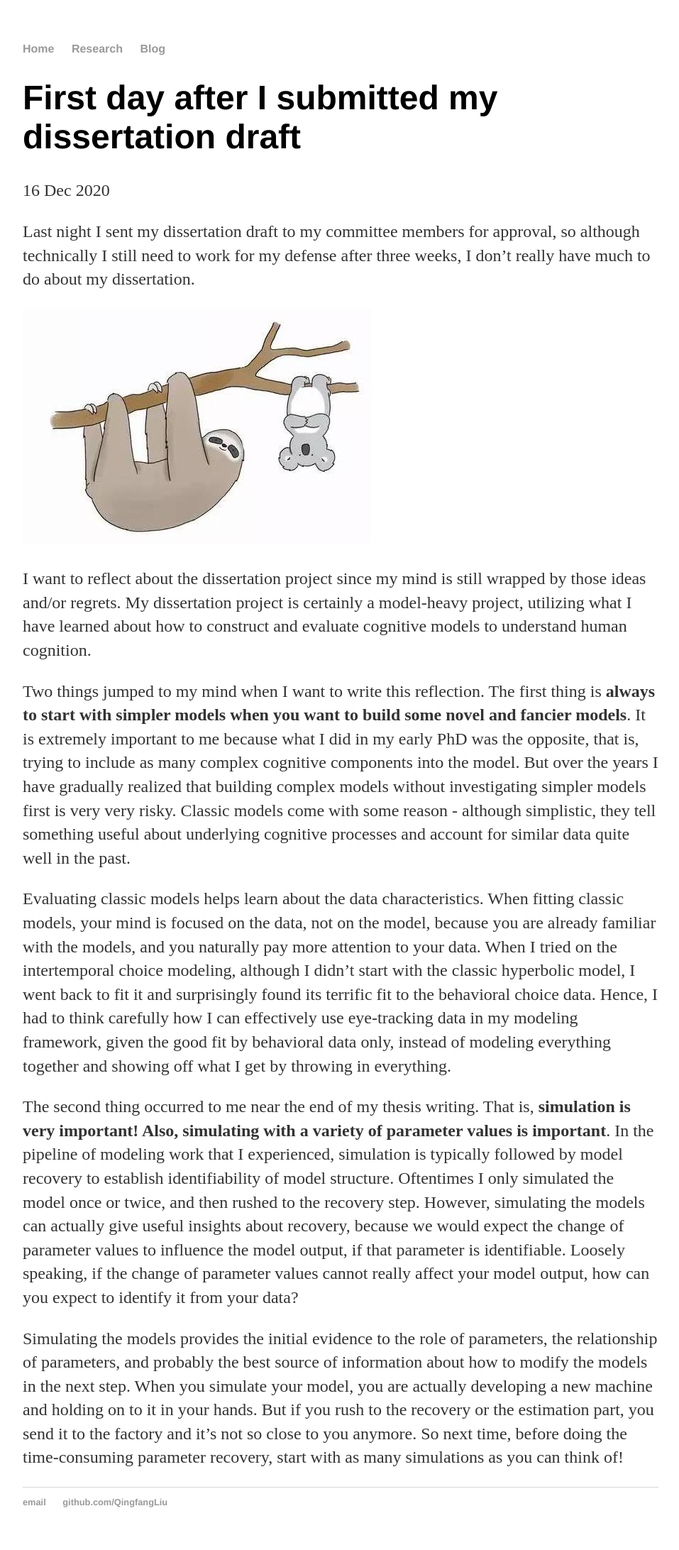
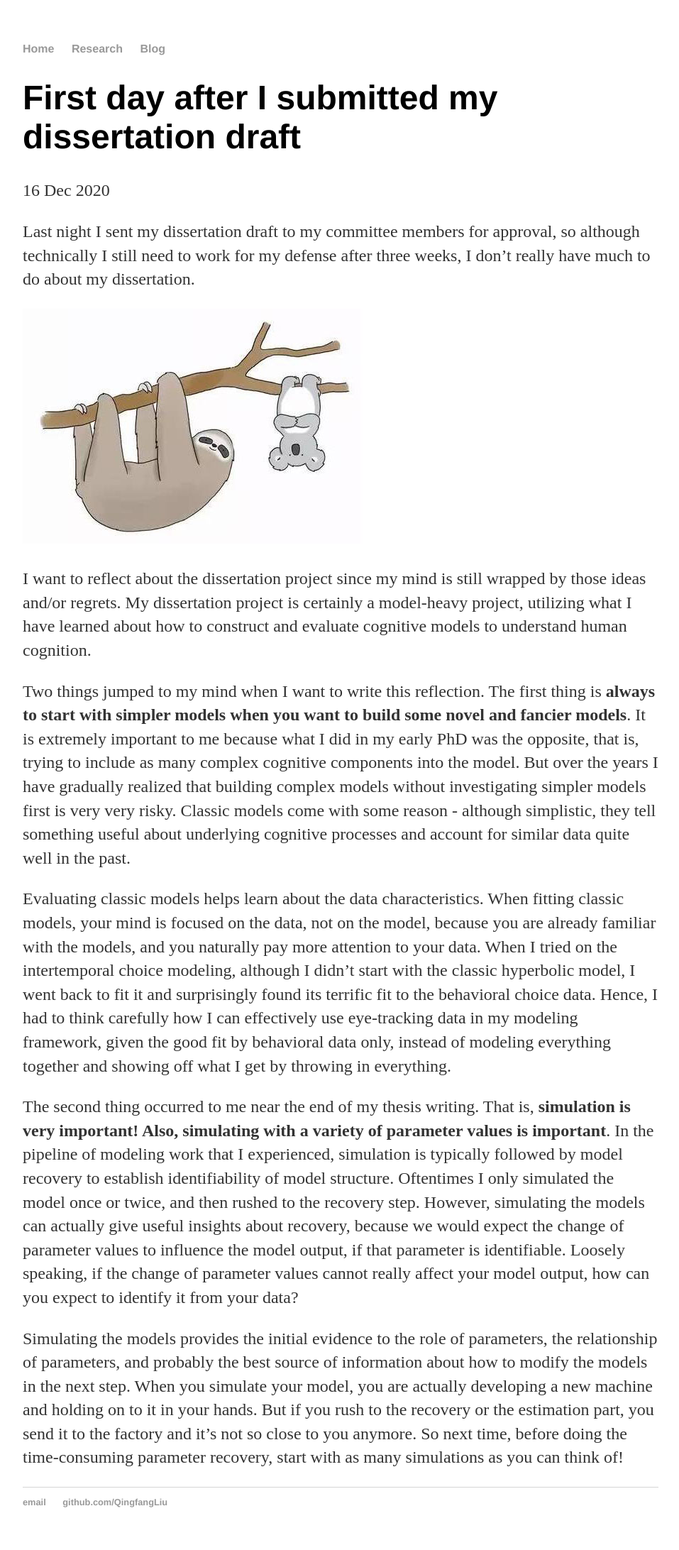
Before and after one commit to QingfangLiu/qingfangliu.github.io, a Jekyll site: the page built from _posts/2020-12-16-Dissertation.md, in a window 1280 px wide. Shown: the whole page at 71% size, without its empty margins (160-1117 px from the left). Built offline with Jekyll 4.4.1, drawn with Linux system fonts in a browser that asks for light colours.

Commit message:
Update 2020-12-16-Dissertation.md

```diff
--- a/_posts/2020-12-16-Dissertation.md
+++ b/_posts/2020-12-16-Dissertation.md
@@ -6,7 +6,7 @@ date: 2020-12-16
 
 Last night I sent my dissertation draft to my committee members for approval, so although technically I still need to work for my defense after three weeks, I don't really have much to do about my dissertation.
 
-![Tux, the Linux mascot](/images/Liz.jpeg)
+![Tux, the Linux mascot](/images/Liz.jpg)
 
 I want to reflect about the dissertation project since my mind is still wrapped by those ideas and/or regrets. My dissertation project is certainly a model-heavy project,  utilizing what I have learned about how to construct and evaluate cognitive models to understand human cognition.
 
```
